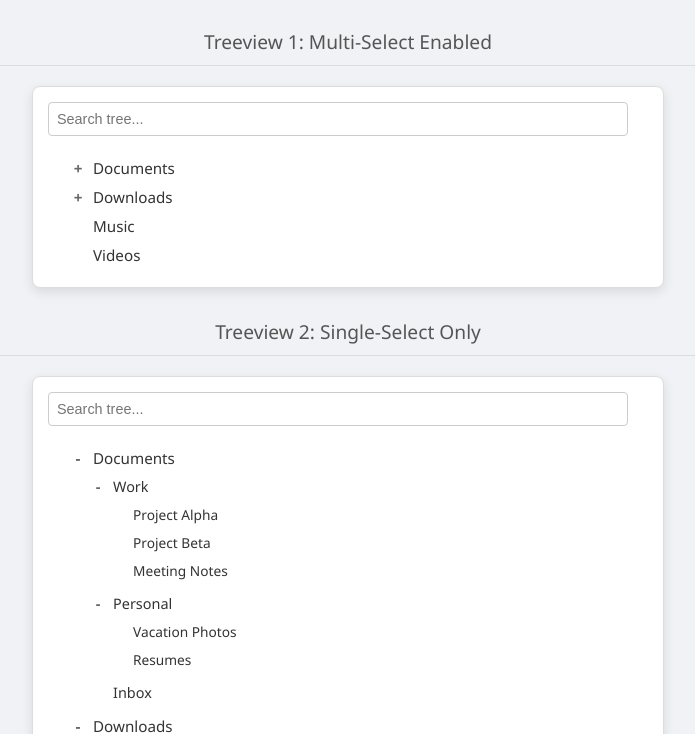
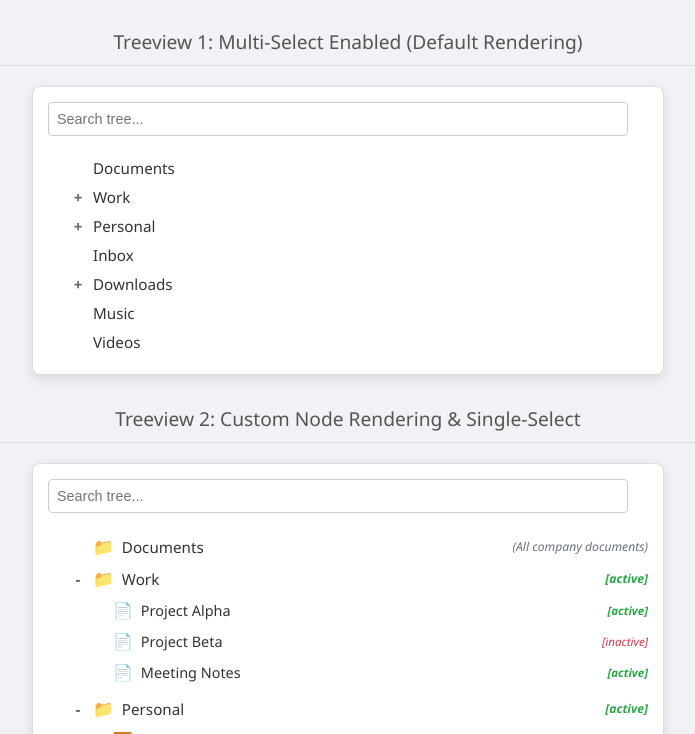
Before and after one commit to stefaneichert/quercus.js, a plain HTML site: page index.html in a window 1280 px wide. Shown: the part 66-800 px from the top of the page, without its empty margins (292-987 px from the left). Drawn offline with Linux system fonts and the light colour scheme.

Commit message:
custom node rendering

```diff
--- a/index.html
+++ b/index.html
@@ -55,15 +55,38 @@
             line-height: 1.4;
             font-size: 0.9em;
         }
+
+        /* Custom styles for the rendered nodes in Treeview 2 */
+        .custom-treeview-wrapper .custom-node-icon {
+            margin-right: 8px;
+            color: #6c757d;
+            font-size: 1.1em;
+        }
+        .custom-treeview-wrapper .custom-node-description {
+            font-size: 0.8em;
+            color: #6a737d;
+            margin-left: 10px;
+            font-style: italic;
+        }
+        .custom-treeview-wrapper .custom-node-name {
+            font-weight: 500; /* Slightly bolder name */
+        }
+        .custom-treeview-wrapper .custom-node-status-active {
+            color: #28a745; /* Green */
+            font-weight: bold;
+        }
+        .custom-treeview-wrapper .custom-node-status-inactive {
+            color: #dc3545; /* Red */
+        }
     </style>
 </head>
 <body>
     <h1>Quercus.js - Live Demo</h1>
 
-    <p class="section-header">Treeview 1: Multi-Select Enabled</p>
+    <p class="section-header">Treeview 1: Multi-Select Enabled (Default Rendering)</p>
     <div id="myTreeview1" class="my-treeview-container"></div>
 
-    <p class="section-header">Treeview 2: Single-Select Only</p>
+    <p class="section-header">Treeview 2: Custom Node Rendering & Single-Select</p>
     <div id="myTreeview2" class="my-treeview-container"></div>
 
     <p class="section-header">Selected Node(s) Information:</p>
@@ -79,62 +102,113 @@
                 {
                     id: 'doc-root',
                     name: 'Documents',
-                    children: [
+                    type: 'folder',
+                    status: 'active',
+                    description: 'All company documents'
+                },
                 {
                     id: 'doc-work',
                     name: 'Work',
+                    type: 'folder',
+                    status: 'active',
                     children: [
-                                { id: 'doc-alpha', name: 'Project Alpha' },
-                                { id: 'doc-beta', name: 'Project Beta' },
-                                { id: 'doc-notes', name: 'Meeting Notes' }
+                        { id: 'doc-alpha', name: 'Project Alpha', type: 'file', status: 'active', size: '1.2MB' },
+                        { id: 'doc-beta', name: 'Project Beta', type: 'file', status: 'inactive', size: '0.8MB' },
+                        { id: 'doc-notes', name: 'Meeting Notes', type: 'file', status: 'active', lastModified: '2023-01-15' }
                     ]
                 },
                 {
                     id: 'doc-personal',
                     name: 'Personal',
+                    type: 'folder',
+                    status: 'active',
                     children: [
-                                { id: 'doc-vacation', name: 'Vacation Photos' },
-                                { id: 'doc-resumes', name: 'Resumes' }
+                        { id: 'doc-vacation', name: 'Vacation Photos', type: 'image', status: 'active' },
+                        { id: 'doc-resumes', name: 'Resumes', type: 'file', status: 'active' }
                     ]
                 },
-                        { id: 'doc-inbox', name: 'Inbox' }
-                    ]
-                },
+                { id: 'doc-inbox', name: 'Inbox', type: 'folder', status: 'inactive' },
                 {
                     id: 'dl-root',
                     name: 'Downloads',
+                    type: 'folder',
+                    status: 'active',
                     children: [
-                        { id: 'dl-software', name: 'Software' },
-                        { id: 'dl-archives', name: 'Archives' }
+                        { id: 'dl-software', name: 'Software', type: 'file', status: 'active' },
+                        { id: 'dl-archives', name: 'Archives', type: 'file', status: 'inactive' }
                     ]
                 },
-                { id: 'music-root', name: 'Music' },
-                { id: 'videos-root', name: 'Videos' }
+                { id: 'music-root', name: 'Music', type: 'folder', status: 'active' },
+                { id: 'videos-root', name: 'Videos', type: 'folder', status: 'inactive' }
             ];
 
-            // Initialize Treeview 1: Multi-Select Enabled (No Ctrl/Cmd needed)
+            // Initialize Treeview 1: Multi-Select Enabled (Default Rendering)
             const tree1 = new Treeview({
                 containerId: 'myTreeview1',
                 data: treeData,
                 searchEnabled: true,
                 initiallyExpanded: false,
-                multiSelectEnabled: true, // Multi-select enabled by default on click
+                multiSelectEnabled: true,
                 onSelectionChange: (selectedNodesData) => {
                     outputArea.textContent = 'Selected Nodes (Tree 1):\n' + JSON.stringify(selectedNodesData, null, 2);
                     console.log('Selected Nodes (Tree 1):', selectedNodesData);
                 }
             });
 
-            // Initialize Treeview 2: Single-Select Only
+            // Initialize Treeview 2: Custom Node Rendering & Single-Select
             const tree2 = new Treeview({
                 containerId: 'myTreeview2',
-                data: treeData,
+                data: treeData, // Using the same data for demonstration
                 searchEnabled: true,
                 initiallyExpanded: true,
-                multiSelectEnabled: false, // Single-select only
+                multiSelectEnabled: false,
                 onSelectionChange: (selectedNodesData) => {
                     outputArea.textContent = 'Selected Node (Tree 2):\n' + JSON.stringify(selectedNodesData.length > 0 ? selectedNodesData[0] : null, null, 2);
                     console.log('Selected Node (Tree 2):', selectedNodesData.length > 0 ? selectedNodesData[0] : null);
+                },
+                // NEW: Custom Node Renderer
+                onRenderNode: (nodeData, nodeContentWrapperElement) => {
+                    // Clear existing content if any (important for setData calls)
+                    nodeContentWrapperElement.innerHTML = '';
+
+                    // Create an icon based on node type
+                    const iconSpan = document.createElement('span');
+                    iconSpan.classList.add('custom-node-icon');
+                    if (nodeData.type === 'folder') {
+                        iconSpan.textContent = '📁'; // Folder emoji
+                    } else if (nodeData.type === 'file') {
+                        iconSpan.textContent = '📄'; // File emoji
+                    } else if (nodeData.type === 'image') {
+                        iconSpan.textContent = '🖼️'; // Image emoji
+                    } else {
+                        iconSpan.textContent = '▪️'; // Default bullet
+                    }
+                    nodeContentWrapperElement.appendChild(iconSpan);
+
+                    // Create a span for the node name
+                    const nameSpan = document.createElement('span');
+                    nameSpan.classList.add('treeview-node-text', 'custom-node-name'); // Keep treeview-node-text for search
+                    nameSpan.textContent = nodeData.name;
+                    nodeContentWrapperElement.appendChild(nameSpan);
+
+                    // Add a description/status if available
+                    if (nodeData.description) {
+                        const descSpan = document.createElement('span');
+                        descSpan.classList.add('custom-node-description');
+                        descSpan.textContent = ` (${nodeData.description})`;
+                        nodeContentWrapperElement.appendChild(descSpan);
+                    } else if (nodeData.status) {
+                        const statusSpan = document.createElement('span');
+                        statusSpan.classList.add('custom-node-description');
+                        statusSpan.textContent = ` [${nodeData.status}]`;
+                        statusSpan.classList.add(nodeData.status === 'active' ? 'custom-node-status-active' : 'custom-node-status-inactive');
+                        nodeContentWrapperElement.appendChild(statusSpan);
+                    } else if (nodeData.size) {
+                        const sizeSpan = document.createElement('span');
+                        sizeSpan.classList.add('custom-node-description');
+                        sizeSpan.textContent = ` (${nodeData.size})`;
+                        nodeContentWrapperElement.appendChild(sizeSpan);
+                    }
                 }
             });
         });
--- a/src/treeview.js
+++ b/src/treeview.js
@@ -6,19 +6,26 @@
  * Provides hierarchical data display with search, multi-node selection,
  * and smooth expand/collapse animations. Expand/collapse is triggered
  * by clicking on the dedicated icon (+/-), while selection/deselection
- * happens by clicking on the node's text (multi-select enabled by config, no Ctrl/Cmd needed).
+ * happens by clicking on the node's text (multi-select enabled by config).
+ *
+ * NEW: Custom Node Rendering via onRenderNode callback.
  */
 (function() { // Anonymous IIFE for encapsulation
 
     /**
-     * Helper function to get the direct text content of an element,
-     * specifically targeting the .treeview-node-text span.
+     * Helper function to get the node's display name for internal use (e.g., search or selection callback).
+     * This now relies on the original nodeData.name for consistency regardless of custom rendering.
      * @param {HTMLElement} liElement The <li> DOM element representing the node.
-     * @returns {string} The direct text content of the node's name span.
+     * @returns {string} The node's name from its original data.
      */
-    function getDirectTextContent(liElement) {
-        const nodeTextSpan = liElement.querySelector('.treeview-node-text');
-        return nodeTextSpan ? nodeTextSpan.textContent.trim() : '';
+    function getDisplayNameFromNodeElement(liElement) {
+        try {
+            const nodeData = JSON.parse(liElement.dataset.nodeData);
+            return nodeData.name || ''; // Use nodeData.name for display name
+        } catch (e) {
+            console.error("Quercus.js: Error parsing node data for display name:", e);
+            return 'Unnamed Node';
+        }
     }
 
     // Define the Treeview class
@@ -29,8 +36,9 @@
                 data: [],
                 searchEnabled: true,
                 initiallyExpanded: false,
-                multiSelectEnabled: false, // Overall flag for multi-selection capability
-                onSelectionChange: null
+                multiSelectEnabled: false,
+                onSelectionChange: null,
+                onRenderNode: null // NEW: Callback for custom node rendering
             };
             Object.assign(this.options, options);
 
@@ -80,7 +88,7 @@
             }
         }
 
-        // Function to render the tree from JSON data
+        // Function to render the tree from JSON data (UPDATED for onRenderNode)
         _renderTree(data, parentElement) {
             const ul = document.createElement('ul');
             parentElement.appendChild(ul);
@@ -88,14 +96,29 @@
             data.forEach(node => {
                 const li = document.createElement('li');
                 li.dataset.id = node.id;
-                li.dataset.nodeData = JSON.stringify(node);
+                li.dataset.nodeData = JSON.stringify(node); // Store full node data
 
                 const nodeContentWrapper = document.createElement('div');
                 nodeContentWrapper.classList.add('treeview-node-content');
 
-                const nodeTextSpan = document.createElement('span');
-                nodeTextSpan.classList.add('treeview-node-text');
-                nodeTextSpan.textContent = node.name;
+                // --- NEW: Custom Node Rendering Logic ---
+                if (typeof this.options.onRenderNode === 'function') {
+                    // Call the custom renderer, passing the node data and the wrapper
+                    // The renderer is responsible for populating the wrapper's content
+                    try {
+                         this.options.onRenderNode(node, nodeContentWrapper);
+                    } catch (e) {
+                         console.error("Quercus.js: Error in custom node renderer:", e);
+                         nodeContentWrapper.textContent = node.name; // Fallback
+                    }
+                } else {
+                    // Default rendering: Create a span for the node's name text
+                    const nodeTextSpan = document.createElement('span');
+                    nodeTextSpan.classList.add('treeview-node-text');
+                    nodeTextSpan.textContent = node.name;
+                    nodeContentWrapper.appendChild(nodeTextSpan);
+                }
+                // --- END NEW ---
 
 
                 if (node.children && node.children.length > 0) {
@@ -105,8 +128,7 @@
                     expander.classList.add('treeview-expander');
                     expander.textContent = this.options.initiallyExpanded ? '-' : '+';
 
-                    nodeContentWrapper.appendChild(expander);
-                    nodeContentWrapper.appendChild(nodeTextSpan);
+                    nodeContentWrapper.prepend(expander); // Prepend expander to content wrapper
                     li.appendChild(nodeContentWrapper);
 
                     if (this.options.initiallyExpanded) {
@@ -144,17 +166,18 @@
                         event.stopPropagation();
                     });
                 } else {
+                    // For leaf nodes, add a placeholder span for alignment
                     const placeholderExpander = document.createElement('span');
                     placeholderExpander.classList.add('treeview-expander-placeholder');
-                    nodeContentWrapper.appendChild(placeholderExpander);
-                    nodeContentWrapper.appendChild(nodeTextSpan);
+                    nodeContentWrapper.prepend(placeholderExpander); // Prepend placeholder to content wrapper
                     li.appendChild(nodeContentWrapper);
                 }
 
                 // Event listener for selection (ONLY on the node content wrapper)
                 nodeContentWrapper.addEventListener('click', (event) => {
+                    // Ensure the click was not on the expander icon itself
                     if (!event.target.classList.contains('treeview-expander')) {
-                         this._selectNode(li);
+                         this._selectNode(li); // Pass the li element
                     }
                     event.stopPropagation();
                 });
@@ -194,14 +217,14 @@
                         return JSON.parse(nodeElement.dataset.nodeData);
                     } catch (e) {
                         console.error("Quercus.js: Error parsing selected node data:", e);
-                        return { id: nodeElement.dataset.id, name: getDirectTextContent(nodeElement) };
+                        return { id: nodeElement.dataset.id, name: getDisplayNameFromNodeElement(nodeElement) };
                     }
                 });
                 this.options.onSelectionChange(selectedData);
             }
         }
 
-        // Function to search the tree
+        // Function to search the tree (UPDATED: Search based on original node.name)
         _searchTree(searchTerm) {
             const allListItems = this.treeviewContainer.querySelectorAll('li');
             const matchingNodes = new Set();
@@ -254,8 +277,11 @@
             });
 
             allListItems.forEach(item => {
-                const liText = getDirectTextContent(item); // Using the corrected helper
-                if (liText.toLowerCase().includes(searchTerm.toLowerCase())) {
+                // *** KEY CHANGE HERE: Search based on original node.name from dataset ***
+                const nodeData = JSON.parse(item.dataset.nodeData);
+                const searchableText = nodeData.name || ''; // Fallback to empty string if no name
+
+                if (searchableText.toLowerCase().includes(searchTerm.toLowerCase())) {
                     matchingNodes.add(item);
                     item.classList.add('highlight');
                     let parentUL = item.closest('ul');
@@ -312,7 +338,8 @@
                     return JSON.parse(nodeElement.dataset.nodeData);
                 } catch (e) {
                     console.error("Quercus.js: Error parsing selected node data:", e);
-                    return { id: nodeElement.dataset.id, name: getDirectTextContent(nodeElement) };
+                    // Fallback to basic info if full data parsing fails
+                    return { id: nodeElement.dataset.id, name: getDisplayNameFromNodeElement(nodeElement) };
                 }
             });
             return selectedData;
```
Also changed, not shown: README.md. Lines whose indentation alone changed are shown as unchanged.
